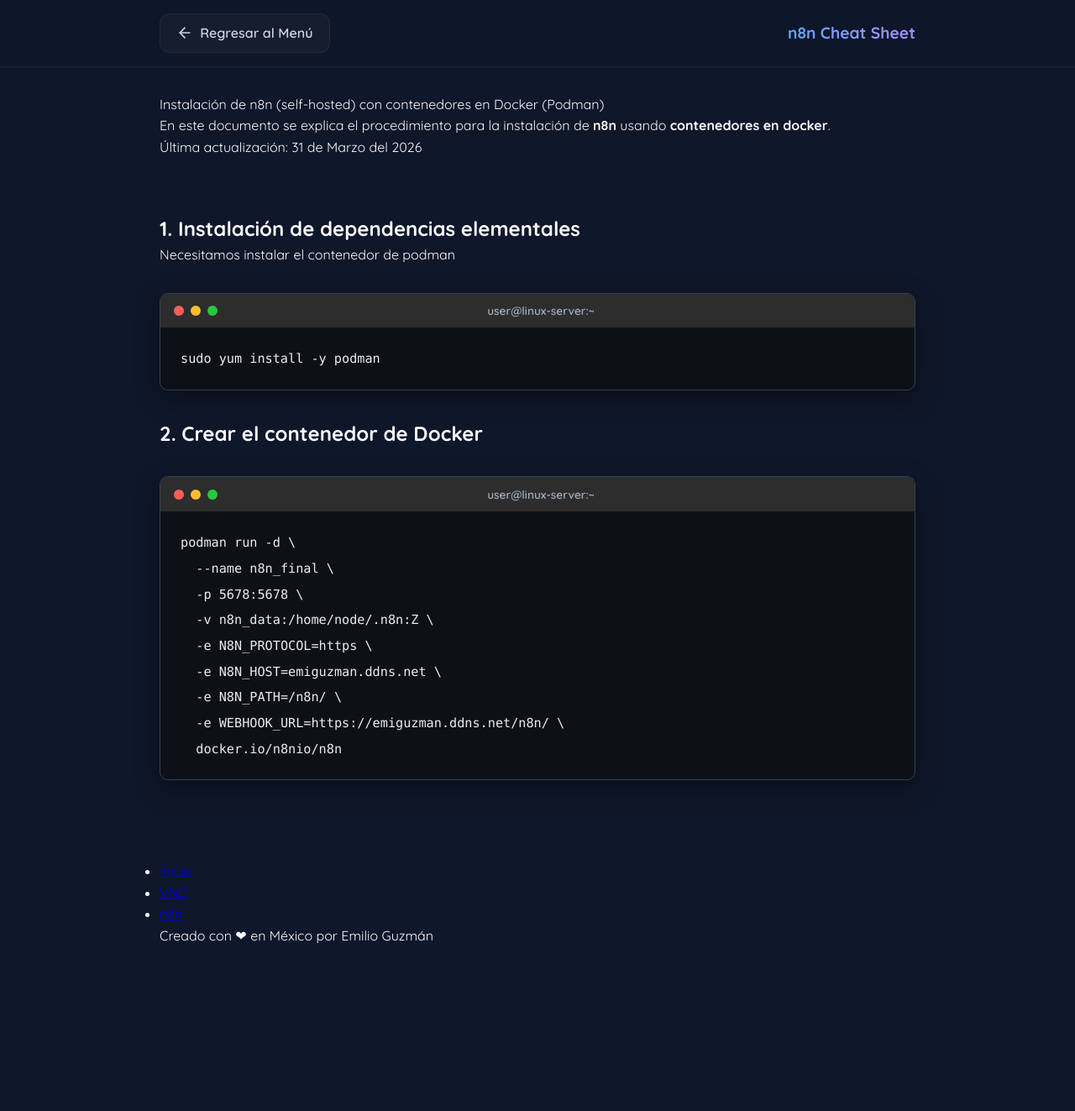
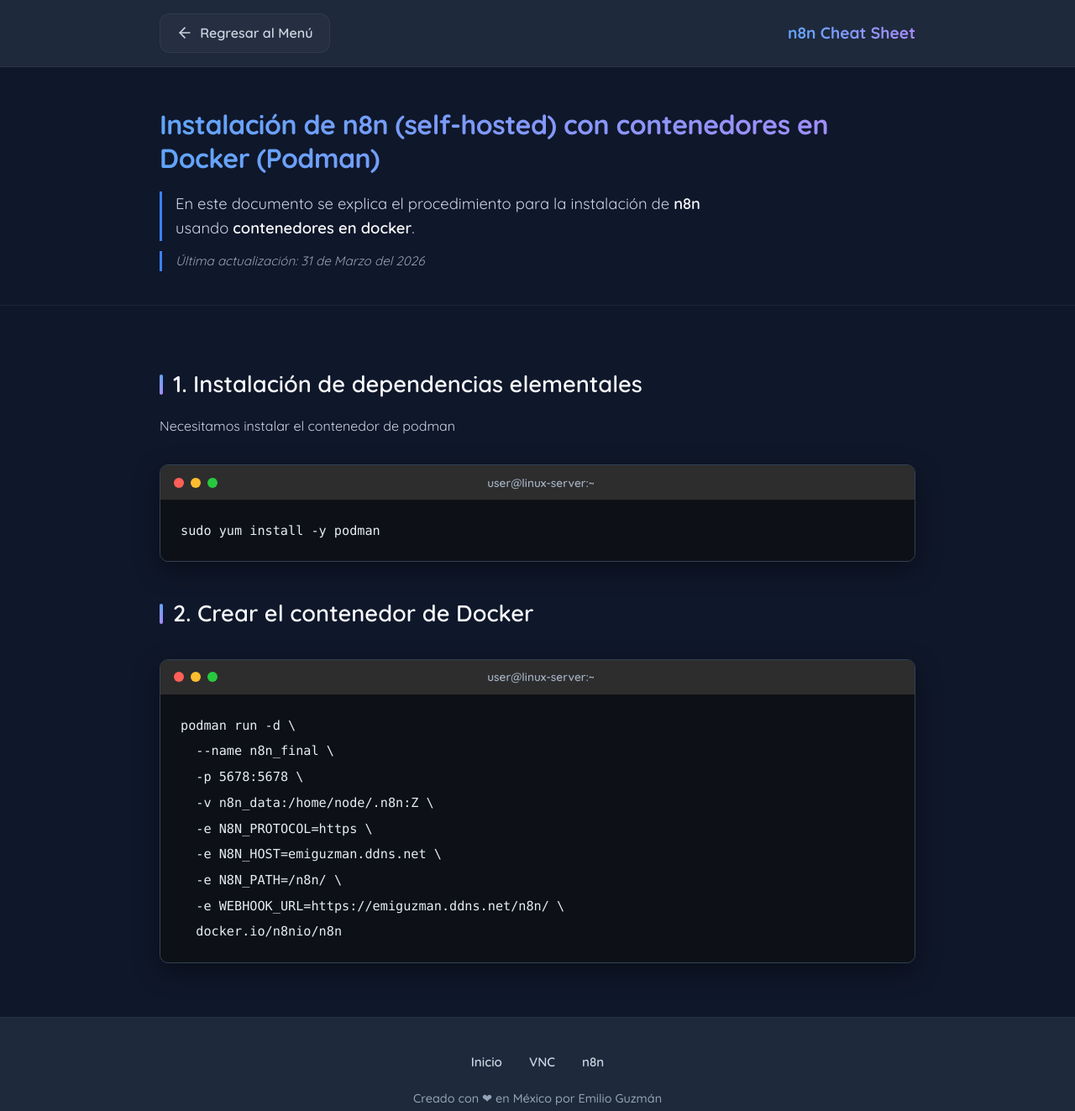
Before and after one commit to emiliooarrig/cheat-sheets, a plain HTML site: page cheatsheets/n8n/n8n.html in a window 1280 px wide. Shown: the whole page at 84% size. Before the commit the page ends 1159 px from the top, so only its background shows below. Drawn offline with Linux system fonts and the light colour scheme.

Commit message:
Estilos de index y generals

```diff
--- a/cheatsheets/generals.css
+++ b/cheatsheets/generals.css
@@ -56,6 +56,137 @@
 .interior-contenedor {
     width: 100%;
     max-width: var(--max-width);
+}
+
+/* ==================================
+   Encabezado de la Hoja (Header)
+   ================================== */
+header.container {
+    border-bottom: 1px solid rgba(255, 255, 255, 0.05);
+    padding: 3rem 1.5rem 2.5rem;
+}
+
+header .title-container {
+    font-size: 2rem;
+    font-weight: 700;
+    line-height: 1.25;
+    margin-bottom: 1.25rem;
+    letter-spacing: -0.5px;
+    background: linear-gradient(to right, var(--gradient-start), var(--gradient-end));
+    -webkit-background-clip: text;
+    background-clip: text;
+    -webkit-text-fill-color: transparent;
+}
+
+header .subtitle-container {
+    font-size: 1.15rem;
+    color: var(--text-secondary);
+    max-width: 700px;
+    font-weight: 400;
+    padding-left: 1rem;
+    border-left: 3px solid var(--accent-color);
+}
+
+header .subtitle-container + .subtitle-container {
+    margin-top: 0.75rem;
+    font-size: 0.95rem;
+    color: #94a3b8;
+    font-style: italic;
+}
+
+header .subtitle-container strong {
+    color: var(--text-primary);
+    font-weight: 600;
+}
+
+/* ==================================
+   Títulos de Sección y Descripciones
+   ================================== */
+main .title-container {
+    font-size: 1.7rem;
+    font-weight: 600;
+    color: var(--text-primary);
+    margin: 2.5rem 0 1rem;
+    display: flex;
+    align-items: center;
+    gap: 0.75rem;
+}
+
+main .title-container::before {
+    content: '';
+    display: inline-block;
+    width: 4px;
+    height: 1.5rem;
+    flex-shrink: 0;
+    border-radius: 4px;
+    background: linear-gradient(to bottom, var(--gradient-start), var(--gradient-end));
+}
+
+main .subtitle-container {
+    font-size: 1.05rem;
+    color: var(--text-secondary);
+    margin-bottom: 1rem;
+}
+
+main h3 {
+    font-size: 1.25rem;
+    font-weight: 600;
+    color: var(--accent-hover);
+    margin: 2rem 0 0.75rem;
+}
+
+main p {
+    color: var(--text-secondary);
+    margin: 0.75rem 0;
+}
+
+main p strong {
+    color: var(--text-primary);
+    font-weight: 600;
+}
+
+/* ==================================
+   Pie de Página (Footer)
+   ================================== */
+footer.container {
+    background-color: var(--surface-color);
+    border-top: 1px solid rgba(255, 255, 255, 0.05);
+    padding: 2.5rem 1.5rem;
+    margin-top: auto;
+}
+
+footer .interior-contenedor {
+    display: flex;
+    flex-direction: column;
+    align-items: center;
+    gap: 1.25rem;
+    text-align: center;
+}
+
+.footer-nav {
+    list-style: none;
+    display: flex;
+    flex-wrap: wrap;
+    justify-content: center;
+    gap: 0.5rem 2rem;
+}
+
+.footer-nav a {
+    color: var(--text-secondary);
+    text-decoration: none;
+    font-weight: 600;
+    font-size: 0.95rem;
+    transition: var(--transition);
+}
+
+.footer-nav a:hover {
+    color: var(--accent-hover);
+}
+
+.texto-footer {
+    color: #94a3b8;
+    font-size: 0.9rem;
+    font-weight: 500;
 }
 
 /* --- Linux Terminal Styles --- */
@@ -139,9 +270,7 @@
    ================================== */
 .navbar {
     padding: 1rem 1.5rem;
-    background: rgba(15, 23, 42, 0.95);
-    backdrop-filter: blur(10px);
-    -webkit-backdrop-filter: blur(10px);
+    background-color: var(--surface-color);
     border-bottom: 1px solid rgba(255, 255, 255, 0.05);
     position: sticky;
     top: 0;
```
Also changed, not shown: style.css (+69 -0 lines).
